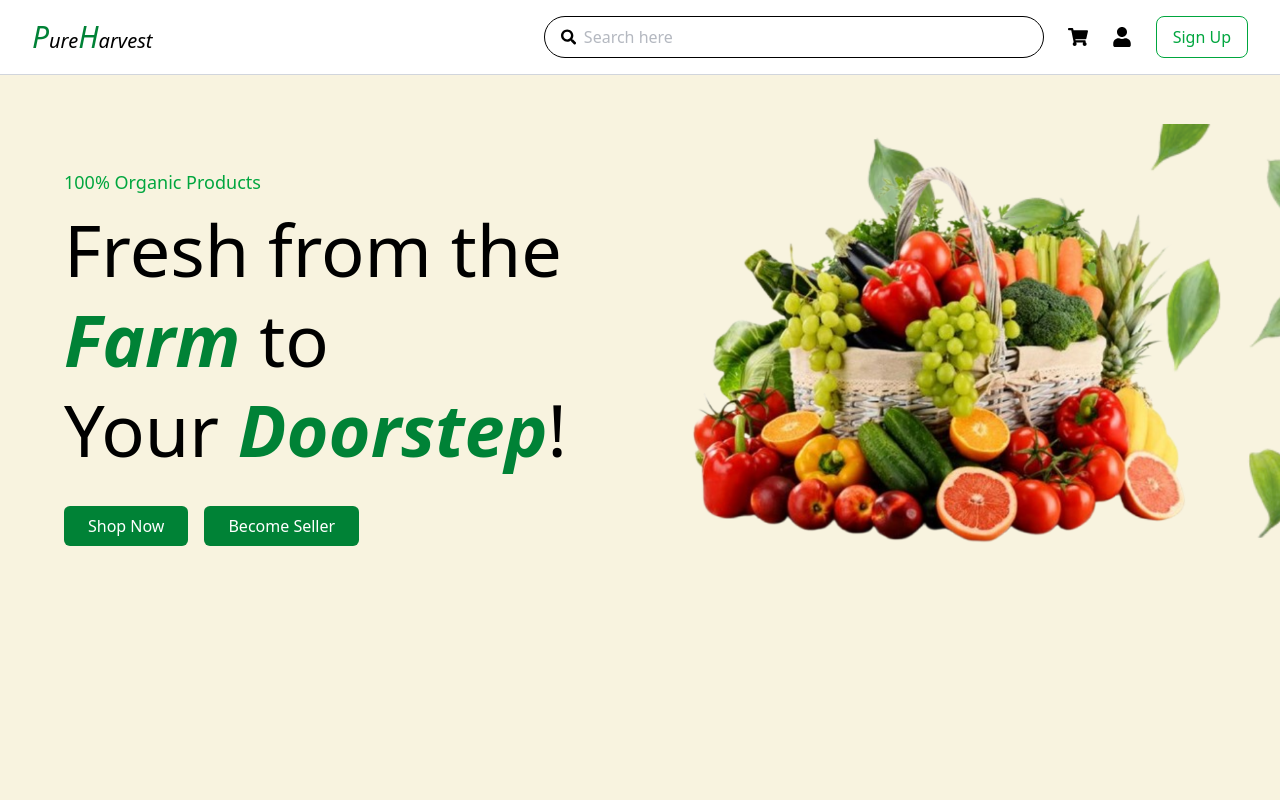
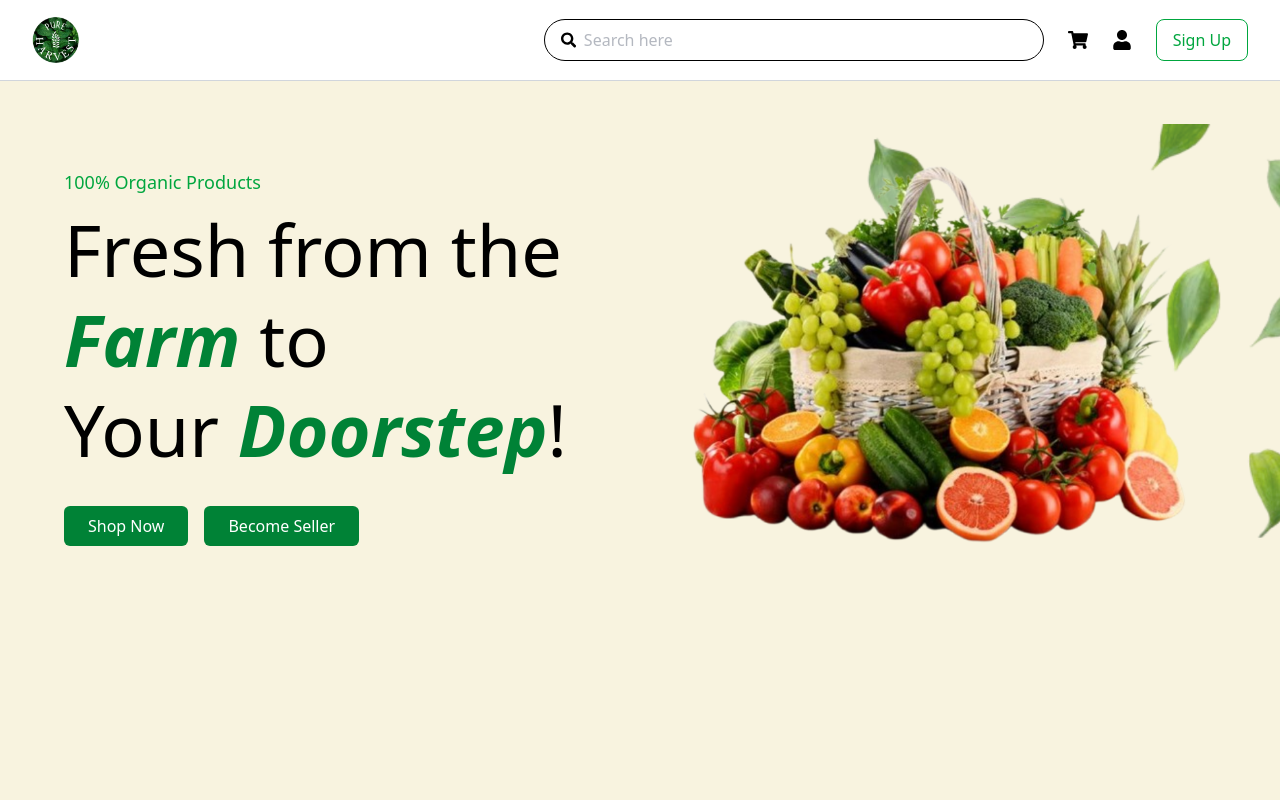
Before and after one commit to olapuajay/purehavest_e-commerce, a React (Vite) app in the folder Client/: page / in a window 1280 px wide. Shown: the top 800 px of the page. Built offline with nearby package versions, Linux system fonts and the light colour scheme; no server answers.

Commit message:
updated url and logo

```diff
--- a/Client/src/components/common/Navbar.jsx
+++ b/Client/src/components/common/Navbar.jsx
@@ -2,6 +2,7 @@ import React, { useState } from 'react';
 import { FaSearch, FaShoppingCart, FaUser, FaBars, FaTimes } from 'react-icons/fa';
 import { useAuth } from "../contexts/AuthContext";
 import { useNavigate } from "react-router-dom";
+import logo from "../../assets/pureharvestlogo.png";
 
 function Navbar() {
   const { user, logout, isAuthenticated } = useAuth();
@@ -43,13 +44,13 @@ function Navbar() {
       <div className="flex items-center justify-between">
         {/* Logo */}
         <div
-          className="text-xl font-medium cursor-pointer italic"
+          className="cursor-pointer"
           onClick={() => {
             navigate("/");
             setMenuOpen(false);
           }}
         >
-          <span className='text-3xl text-green-700'>P</span>ure<span className='text-3xl text-green-700'>H</span>arvest
+          <img src={logo} alt="" className='md:h-12 h-8' />
         </div>
 
         {/* Hamburger Icon */}
```
Also changed, not shown: Client/src/assets/pureharvestlogo.png (added), 1 other file (tests, documents, lock files or other folders).
